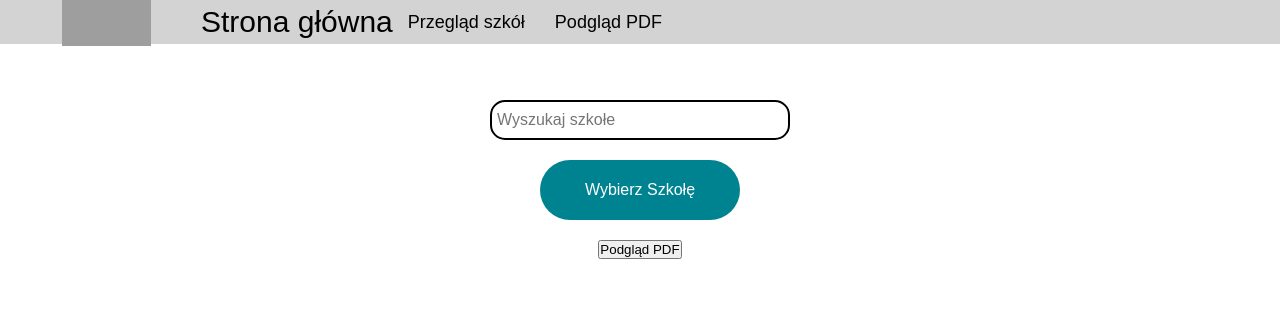
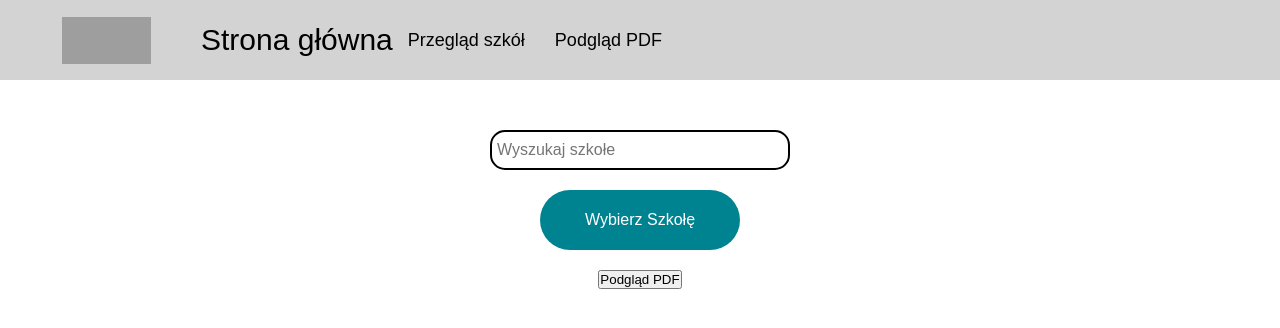
Before and after one commit to iAttaquer/Rap-steam-Protocol, a Django app: page / in a window 1280 px wide. Shown: the top 328 px of the page. Run offline with Django 3.2, Linux system fonts and the light colour scheme; data comes from the database, SQL or seed files in the repository; grey boxes are pictures that could not be loaded.

Commit message:
poprawka navbara

```diff
--- a/rapsteam/common/templates/index.html
+++ b/rapsteam/common/templates/index.html
@@ -13,7 +13,7 @@
             display: flex;
             flex-direction: column;
             align-items: center;
-            margin-top: 50px;
+            margin-top: 80px;
         }
 
         #school-select {
--- a/rapsteam/common/templates/navbar.html
+++ b/rapsteam/common/templates/navbar.html
@@ -1,5 +1,4 @@
 <!-- navbar.html -->
-
 <nav>
     <div class="wrapper">
       <a href=""><img src=https://rap.podkarpackie.pl/wp-content/uploads/2023/04/cropped-rapsteam-logo.png alt="Rapsteam logo" width="89" height="47"></a>
@@ -29,17 +28,17 @@
     z-index: 99;
     width: 100%;
     margin-top: auto;
-    align-items: center;
     background: #d3d3d3;
     top: 0;
     left: 0;
     margin: 0;
     padding: 0;
   }
+
   nav .wrapper{
     position: relative;
     padding: 0px 30px;
-    height: 44px;
+    height: 80px;
     line-height: 60px;
     margin: auto;
     display: flex;
```
